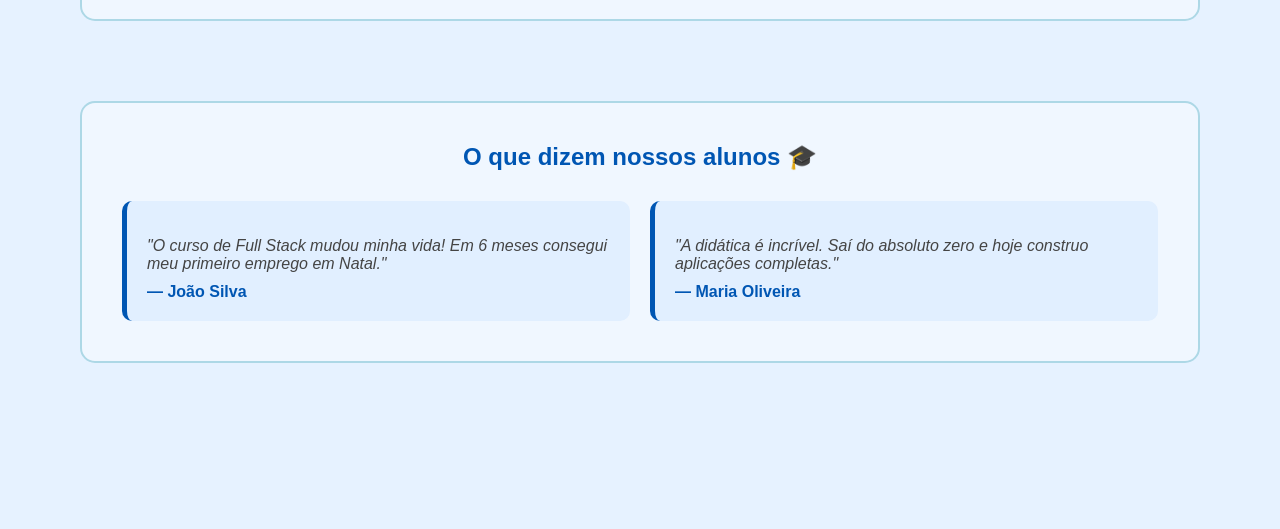
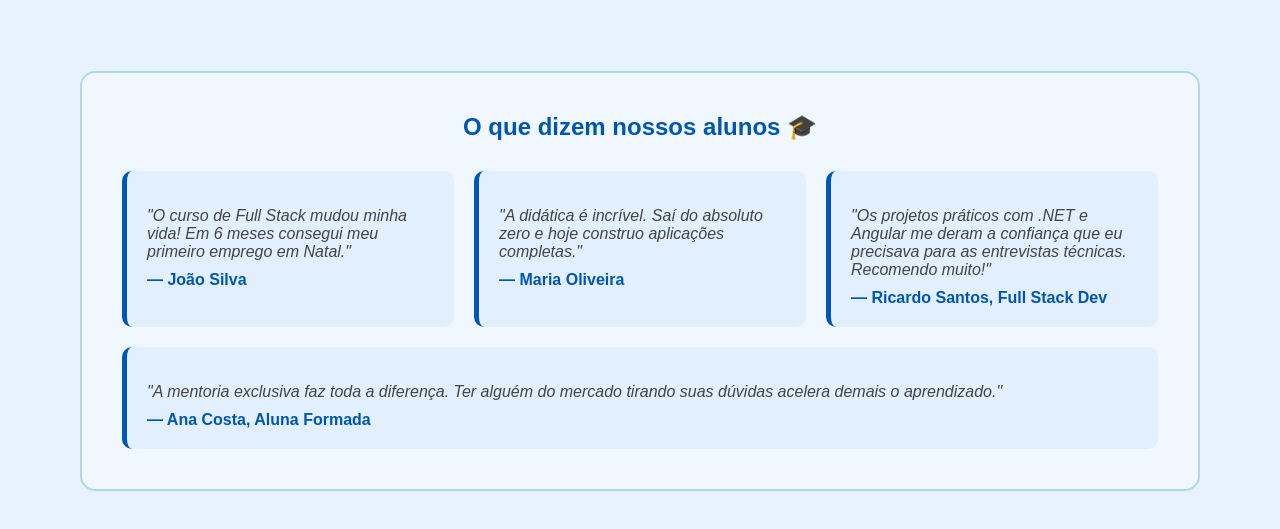
Before and after one commit to walbercruz03/UC7_HTML-CSS, a plain HTML site: page projeto/html/index3.html in a window 1280 px wide. Shown: the part 1912-2441 px from the top of the page. Before the commit the page ends 2355 px from the top, so only its background shows below. Drawn offline with Linux system fonts and the light colour scheme.

Commit message:
cssatualizado

```diff
--- a/projeto/html/index3.html
+++ b/projeto/html/index3.html
@@ -35,7 +35,7 @@
         <img src="../img/logo.png" alt="Banner Institucional" style="
             width: 100%;
             max-width: 100%;
-            height: 600px;
+            height: 570px;
             border-radius: 10px;
             display: block;
             object-fit: cover; /* Ajusta a imagem sem distorcer */
@@ -136,6 +136,15 @@
             <p style="font-style: italic; color: #444; margin-bottom: 10px;">"A didática é incrível. Saí do absoluto zero e hoje construo aplicações completas."</p>
             <strong style="color: #0056b3;">— Maria Oliveira</strong>
         </div>
+        <div style="flex: 1; min-width: 250px; background: #e1efff; padding: 20px; border-radius: 10px; border-left: 5px solid #0056b3;">
+            <p style="font-style: italic; color: #444; margin-bottom: 10px;">"Os projetos práticos com .NET e Angular me deram a confiança que eu precisava para as entrevistas técnicas. Recomendo muito!"</p>
+            <strong style="color: #0056b3;">— Ricardo Santos, Full Stack Dev</strong>
+        </div>
+
+        <div style="flex: 1; min-width: 250px; background: #e1efff; padding: 20px; border-radius: 10px; border-left: 5px solid #0056b3;">
+            <p style="font-style: italic; color: #444; margin-bottom: 10px;">"A mentoria exclusiva faz toda a diferença. Ter alguém do mercado tirando suas dúvidas acelera demais o aprendizado."</p>
+            <strong style="color: #0056b3;">— Ana Costa, Aluna Formada</strong>
+        </div>
     </div>
 </div>
 
```
